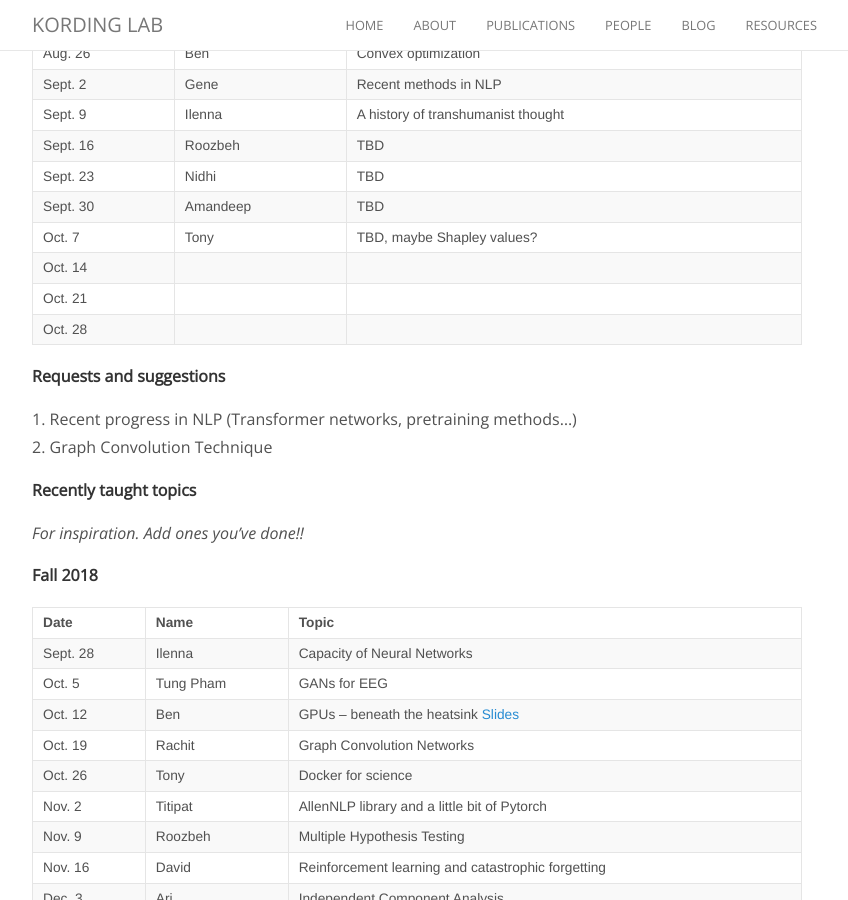
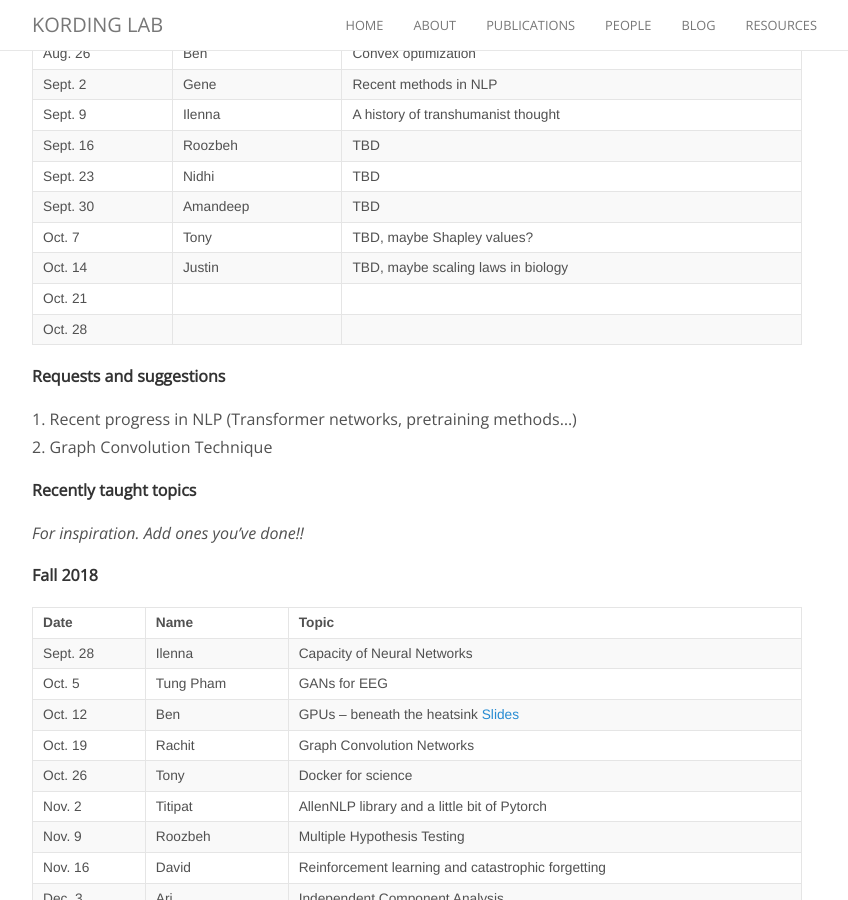
Before and after one commit to KordingLab/KordingLab.github.io, a Jekyll site: the page built from _posts/2018-08-29-upcoming-lab-teaching.md, in a window 1280 px wide and 900 px high, scrolled down 514 px. Shown: the whole window, without its empty margins (223-1071 px from the left). Built offline with Jekyll 4.4.1, drawn with Linux system fonts in a browser that asks for light colours; nearby versions of some CDN libraries; comment, search, counter and statistics services are not loaded.

Commit message:
Update lab teaching to add JB
Added Justin lab teaching

```diff
--- a/_posts/2018-08-29-upcoming-lab-teaching.md
+++ b/_posts/2018-08-29-upcoming-lab-teaching.md
@@ -26,7 +26,7 @@ Get on the listserve for announcements: https://groups.google.com/forum/#!forum/
 | Sept. 23 | Nidhi | TBD |
 | Sept. 30 |Amandeep |TBD |
 | Oct. 7 | Tony | TBD, maybe Shapley values?|
-| Oct. 14 | | |
+| Oct. 14 | Justin | TBD, maybe scaling laws in biology|
 | Oct. 21 | | |
 | Oct. 28 | | |
 
```
